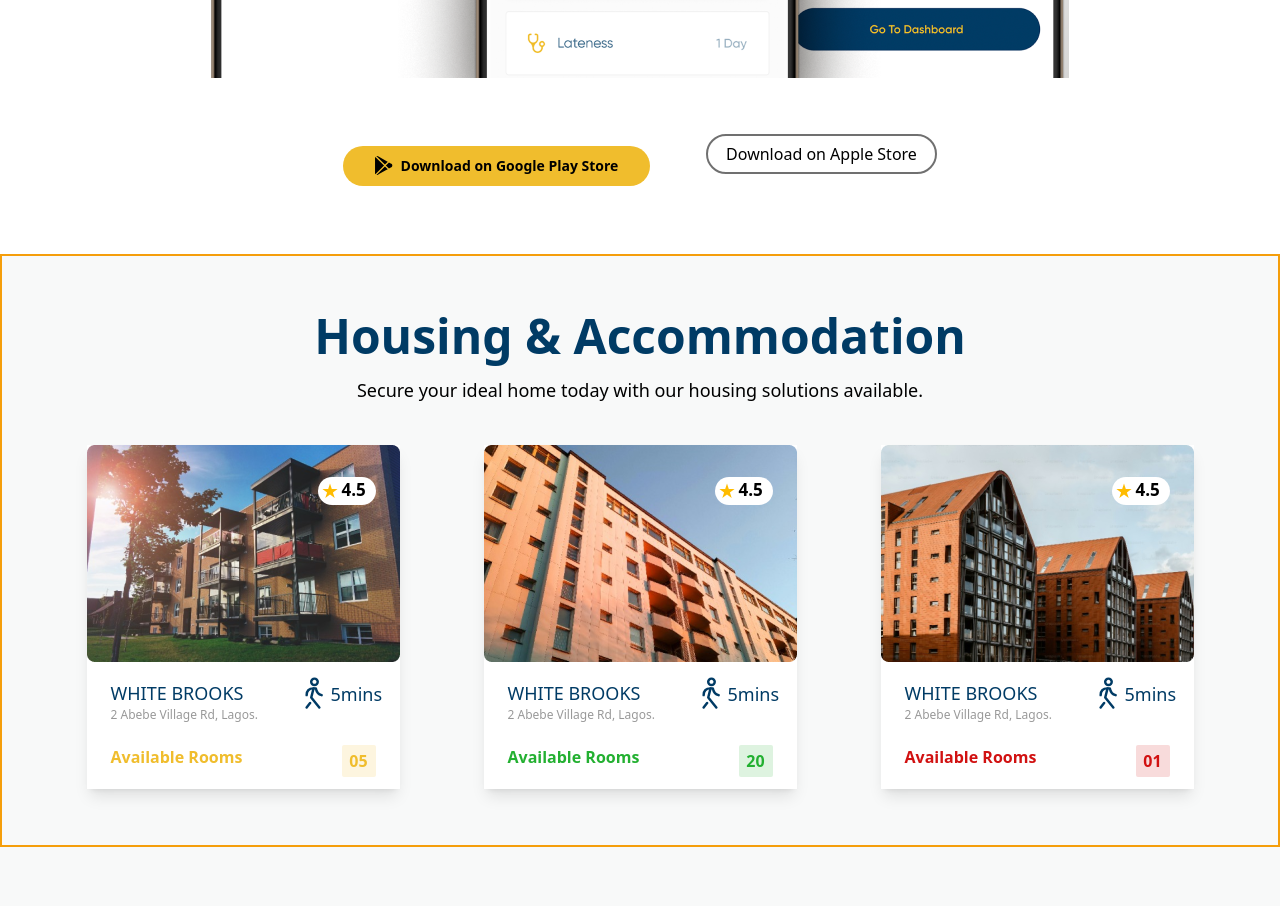
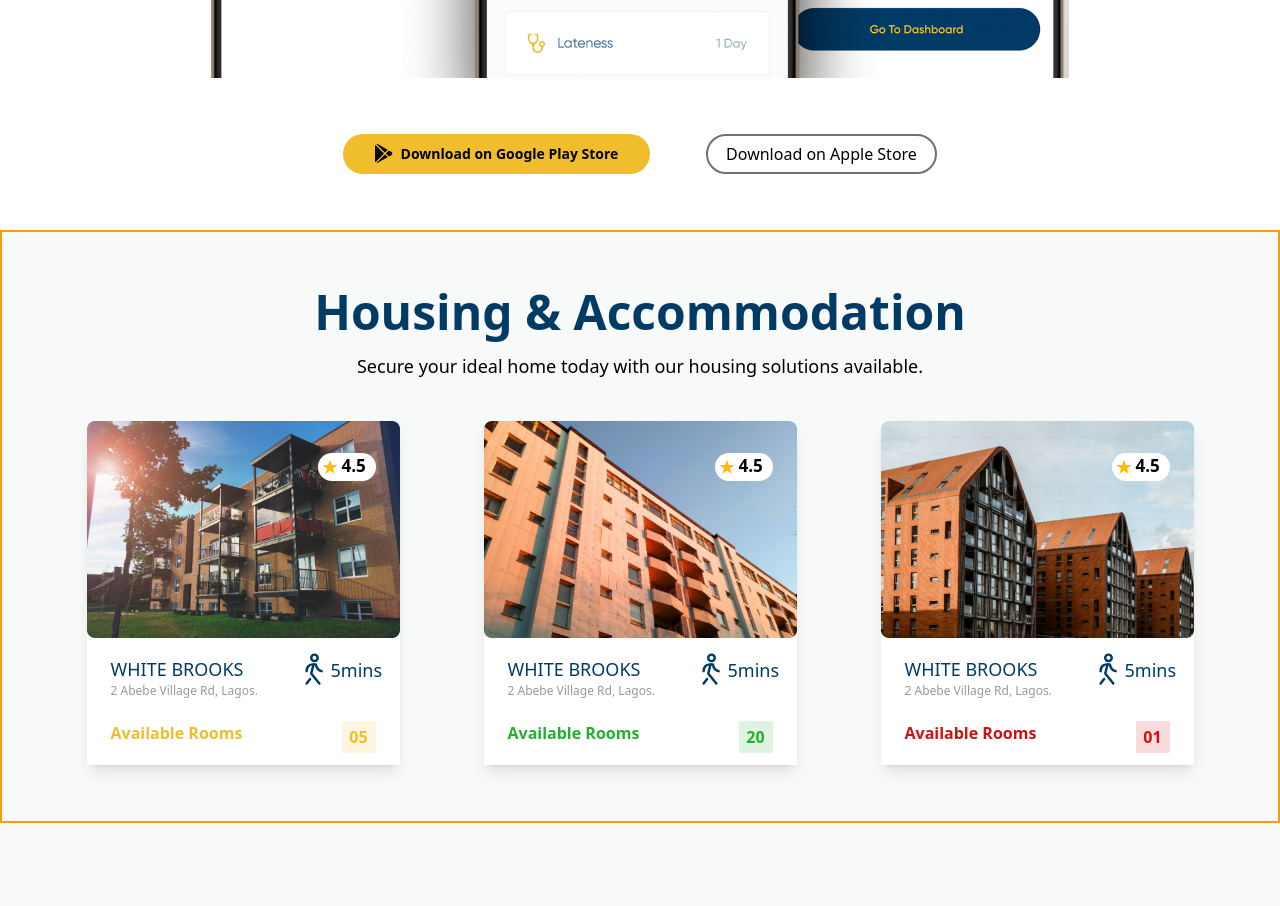
Before and after one commit to Oyinlolatechie/Firstbank-Academy-Frontend, a React (Vite) app: page / in a window 1280 px wide. Shown: the part 3580-4486 px from the top of the page. Built offline with nearby package versions, Linux system fonts and the light colour scheme.

Commit message:
fix: fixed button

```diff
--- a/src/components/Attendance.jsx
+++ b/src/components/Attendance.jsx
@@ -22,8 +22,8 @@ const Attendance = () => {
           <img src={phone} alt="mockup of three phone images" />
         </div>
 
-        <div className="md:flex w-[594px] mx-auto justify-between  md:py-14">
-          <button className="bg-[#F0BD2D] hover:bg-primary hover:text-[#F0BC26] my-3 font-[600] text-[14px] w-[307px] h-[40px] rounded-[20px] flex justify-center items-center mr-4">
+        <div className="md:flex w-[594px] mx-auto justify-between md:py-14">
+          <button className="bg-[#F0BD2D] hover:bg-primary hover:text-[#F0BC26] my-3 md:my-0 font-[600] text-[14px] w-[307px] h-[40px] rounded-[20px] flex justify-center items-center mr-4">
             <span>
               <img className="pr-2" src={playstore} alt="" />
             </span>
```
